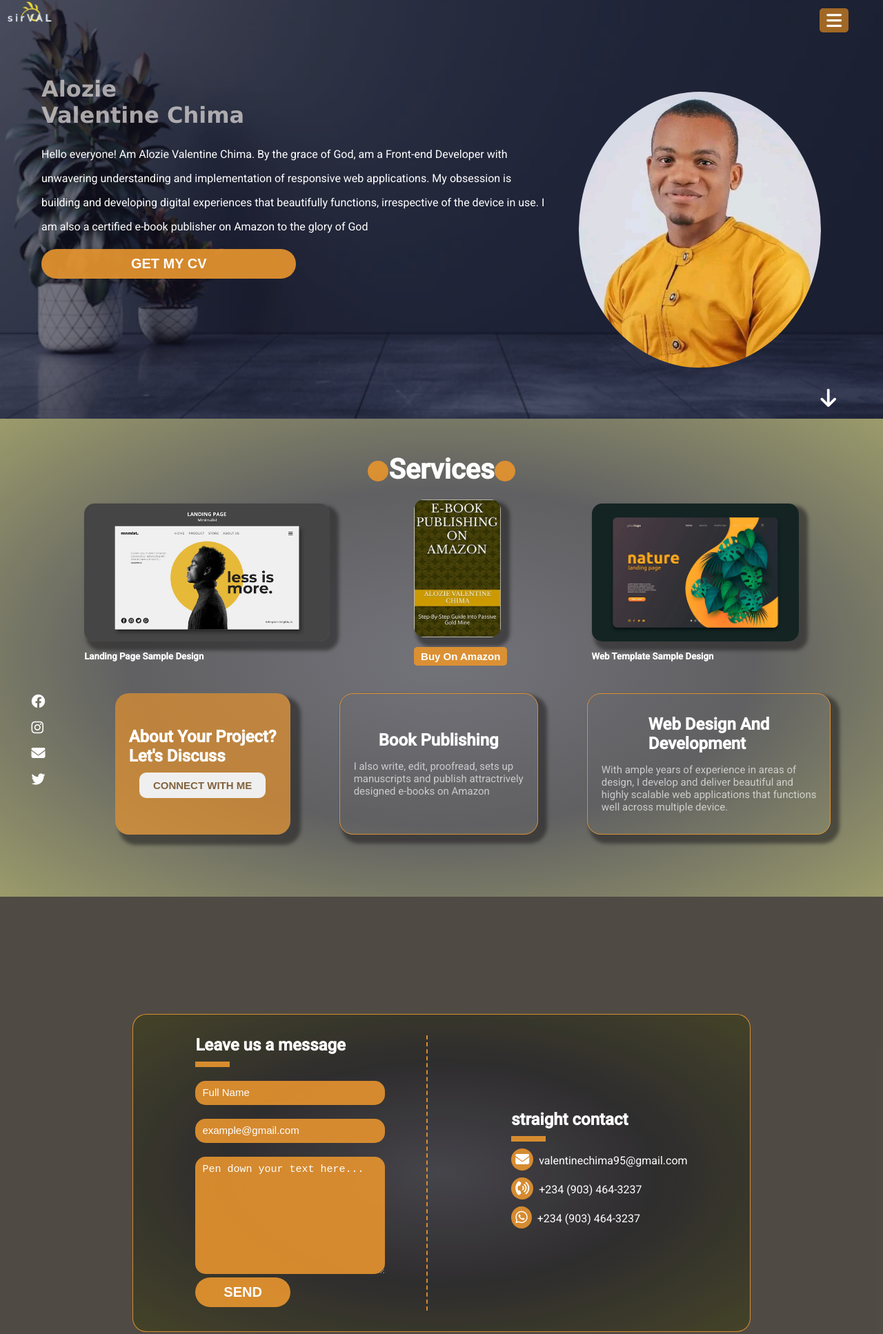
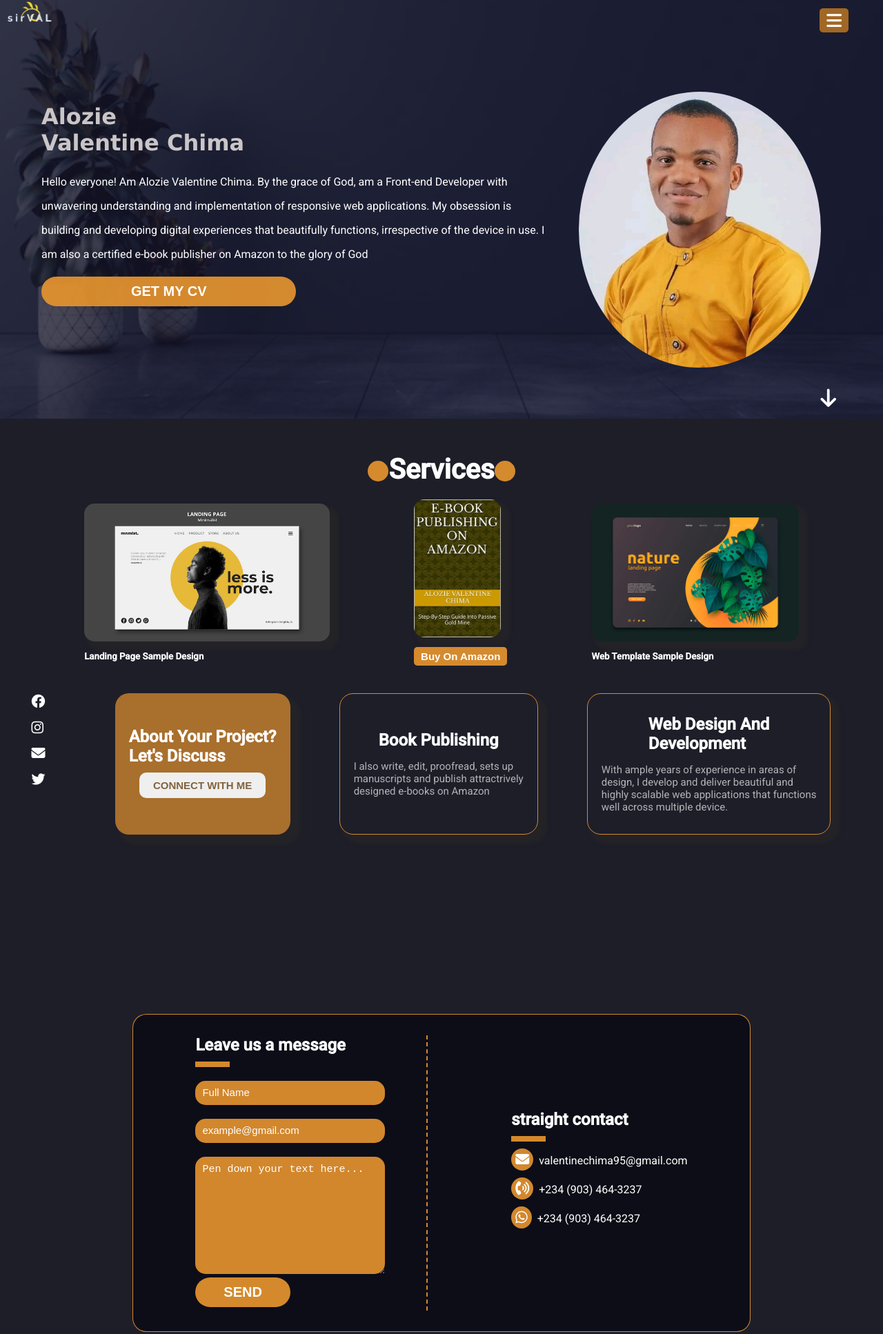
Before and after one commit to SirVal95/My-portfolio-website, a plain HTML site: page index.html in a window 1280 px wide. Shown: the part 8-1942 px from the top of the page at 69% size. Drawn offline with Linux system fonts and the light colour scheme.

Commit message:
background color update

```diff
--- a/style.css
+++ b/style.css
@@ -144,7 +144,7 @@ header {
 }
 
 .hero-1-cover {
-    background: rgba(21, 21, 43, 0.575);
+    background: rgba(21, 21, 43, 0.774);
     height: 100%;
     display: flex;
     justify-content: space-evenly;
@@ -154,11 +154,11 @@ header {
 
 .hero-1 h1 {
     text-transform: capitalize;
-    color: rgba(218, 213, 213, 0.753);
+    color: rgba(218, 213, 213, 0.918);
     font-family: Verdana, Geneva, Tahoma, sans-serif;
     margin-bottom: 20px;
     text-align: left;
-    margin-top: -80px;
+    /* margin-top: -60px; */
 }
 
 .hero-1 .content {
@@ -251,7 +251,7 @@ header {
 .services {
     height: auto;
     width: 100%;
-    background: radial-gradient(#43434dbe, #222225b7, #797938be);
+    background:  rgba(7, 7, 19, 0.904);
     background-size: cover;
     background-attachment: fixed;
     padding-bottom: 50px;
@@ -432,7 +432,7 @@ span {
 .contact {
     height: 100vh;
     width: 100%;
-    background: #130c04bd;
+    background: rgba(7, 7, 19, 0.904);
     max-width: 1500px;
     margin: 0 auto;
     display: flex;
@@ -448,7 +448,7 @@ span {
     border-radius: 20px;
     width: 70%;
     padding: 30px;
-    background: radial-gradient(#43434dbe, #222225b7, #41411ebe);
+    background: rgba(7, 7, 19, 0.733);
 }
 
 .contact-form,
@@ -643,7 +643,9 @@ span {
         margin-top: 50px;
     }
 
-
+    .hero-1 h1 {
+        margin-top: -70px;
+    }
     .hero-1 p {
         line-height: 25px;
     }
@@ -702,6 +704,7 @@ span {
         flex-direction: row;
         align-items: center;
         justify-content: center;
+        margin-bottom: -90px;
     }
 
 
```
